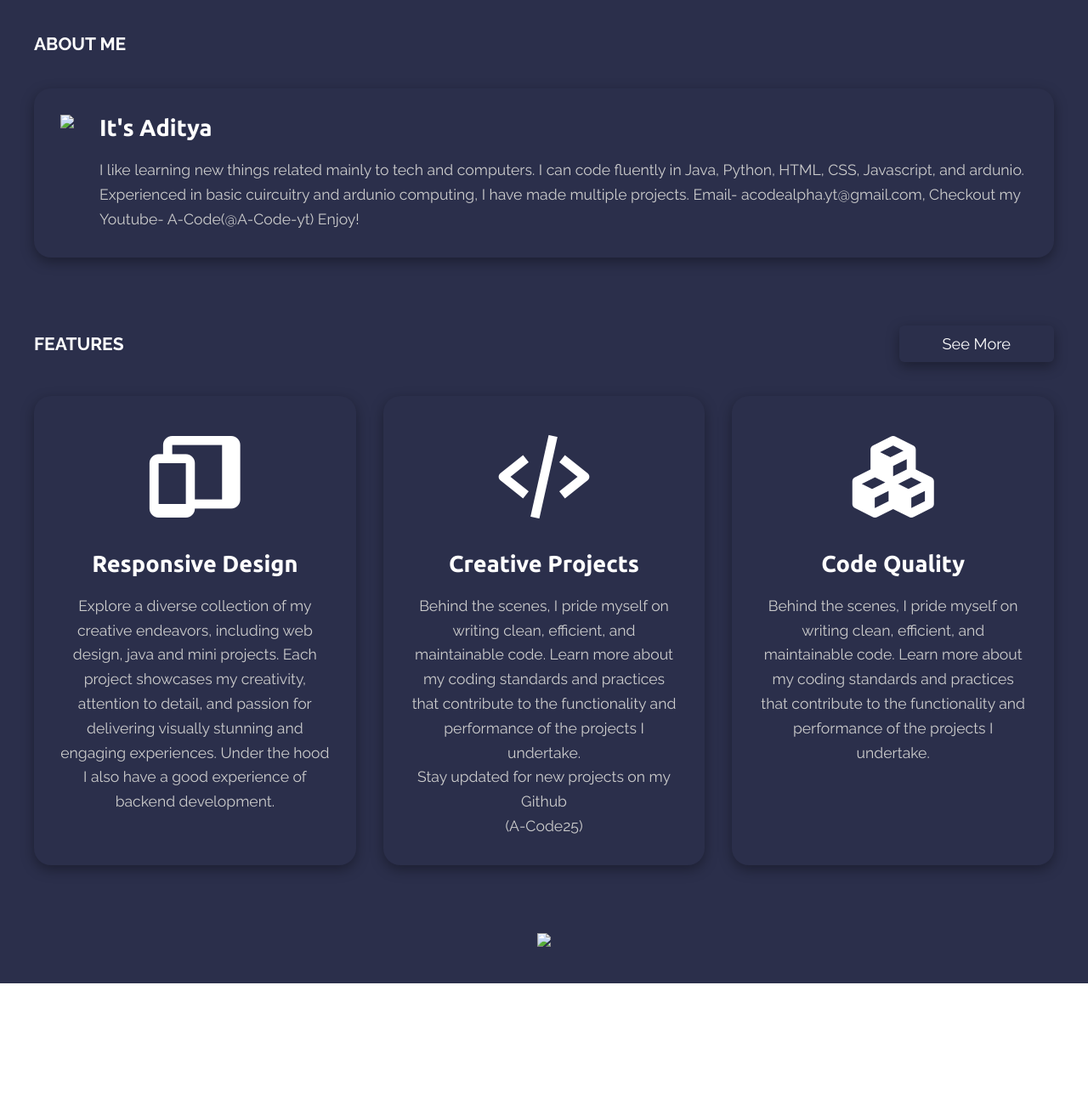
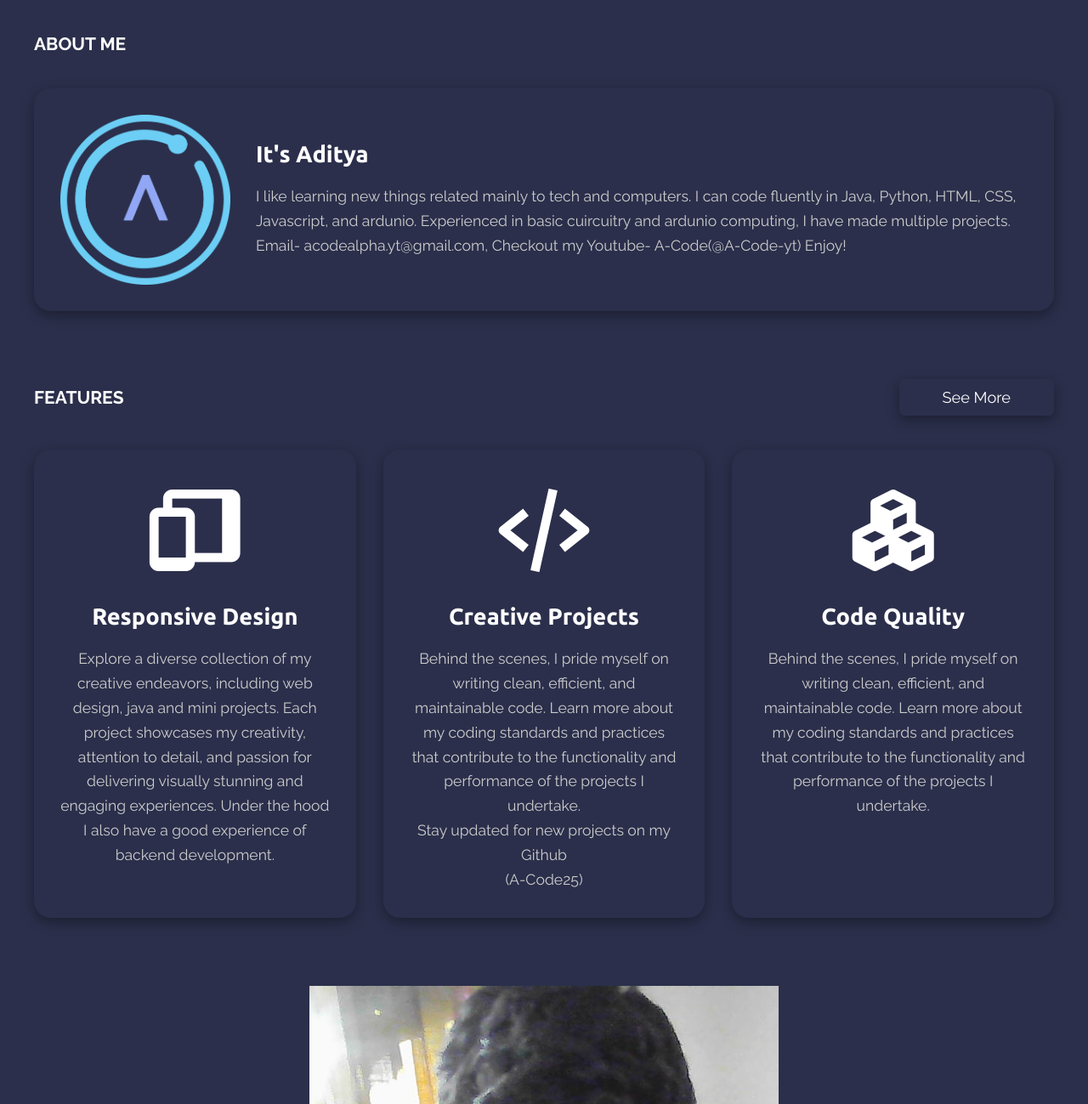
Before and after one commit to A-Code25/AdityaMishra, a plain HTML site: page index.html in a window 1280 px wide. Shown: the part 801-2100 px from the top of the page at 85% size. Before the commit the page ends 1958 px from the top, so only its background shows below. Drawn offline with nearby package versions, Linux system fonts and the light colour scheme.

Commit message:
Update index.html

```diff
--- a/index.html
+++ b/index.html
@@ -27,7 +27,7 @@
         </div>
 
         <div class="card">
-            <img src="assets/logo.png">
+            <img src="logo.png">
             <div class="info">
                 <h1>It's Aditya</h1>
                 <p>
@@ -100,7 +100,7 @@
     <script src="script.js"></script>
     <section id="image">
         <div class="card">
-            <img src="assets/image.png">
+            <img src="image.png">
         </div>
     </section>
 
```
